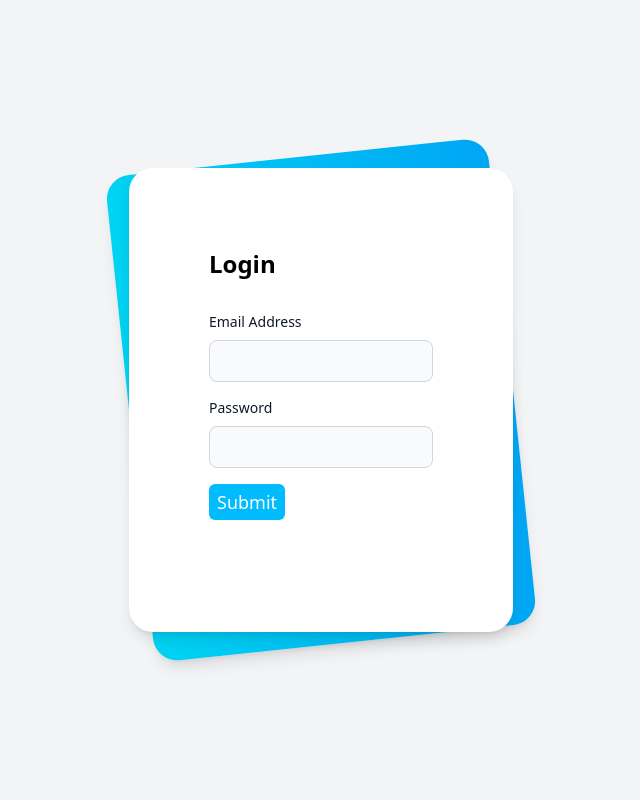
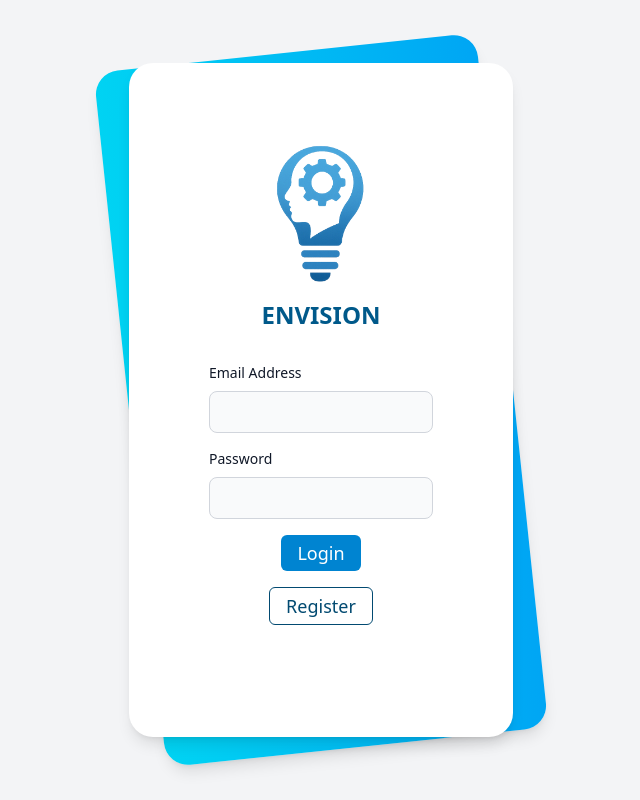
Before and after one commit to anantha-krish/envision-spa, a React (Vite) app: page /login in a window 1280 px wide. Shown: the whole page, without its empty margins (319-959 px from the left). Built offline with nearby package versions, Linux system fonts and the light colour scheme.

Commit message:
Login ui fix

```diff
--- a/src/pages/Login.tsx
+++ b/src/pages/Login.tsx
@@ -10,15 +10,26 @@ const loginSchema = Yup.object({
 
 const Login = () => {
   const dispatch = useDispatch();
+  const envisionLogo = new URL("/assets/images/logo.png", import.meta.url).href;
+  //  document.documentElement.setAttribute("data-theme", "dark");
 
   return (
-    <div className="min-h-screen bg-gray-100 py-6 flex flex-col justify-center sm:py-12">
+    <div className="min-h-screen bg-gray-100 dark:bg-gray-900 py-6 flex flex-col justify-center sm:py-12">
       <div className="relative py-3 sm:max-w-xl sm:mx-auto">
         <div className="absolute inset-0 bg-gradient-to-r from-cyan-400 to-sky-500 shadow-lg transform -skew-y-6 sm:skew-y-0 sm:-rotate-6 sm:rounded-3xl"></div>
-        <div className="relative px-4 py-10 bg-white shadow-lg sm:rounded-3xl sm:p-20">
+        <div className="relative px-4 py-10 bg-white dark:bg-gray-800 shadow-lg sm:rounded-3xl sm:p-20">
           <div className="max-w-md mx-auto">
+            <div className="flex justify-center mb-4">
+              <img
+                src={envisionLogo}
+                alt="Envision Logo"
+                className="h-35 w-auto"
+              />
+            </div>
             <div>
-              <h1 className="text-2xl font-semibold">Login</h1>
+              <h1 className="text-2xl text-sky-800 dark:text-white font-semibold text-center">
+                ENVISION
+              </h1>
             </div>
             <Formik
               initialValues={{ email: "", password: "" }}
@@ -69,12 +80,20 @@ const Login = () => {
                     />
                   </div>
                   <div></div>
-                  <div className="flex items-center justify-between">
+                  <div className="flex justify-center">
                     <button
                       type="submit"
-                      className="bg-sky-400 text-white rounded-md px-2 py-1"
+                      className="bg-sky-600 text-white rounded-md px-4 py-1 hover:bg-sky-700  hover:cursor-pointer focus:outline-none focus:ring-2 focus:ring-sky-500 focus:ring-offset-2 transition duration-150 ease-in-out"
                     >
-                      Submit
+                      Login
+                    </button>
+                  </div>
+                  <div className="flex justify-center">
+                    <button
+                      type="submit"
+                      className="bg-white text-sky-900 rounded-md border px-4 py-1 hover:bg-sky-700  hover:cursor-pointer focus:outline-none focus:ring-2 focus:ring-sky-500 focus:ring-offset-2 transition duration-150 ease-in-out"
+                    >
+                      Register
                     </button>
                   </div>
                 </div>
--- a/src/styles.css
+++ b/src/styles.css
@@ -1 +1,2 @@
 @import "tailwindcss";
+@custom-variant dark (&:where([data-theme=dark], [data-theme=dark] *));
```
Also changed, not shown: public/assets/images/logo.png (added).
